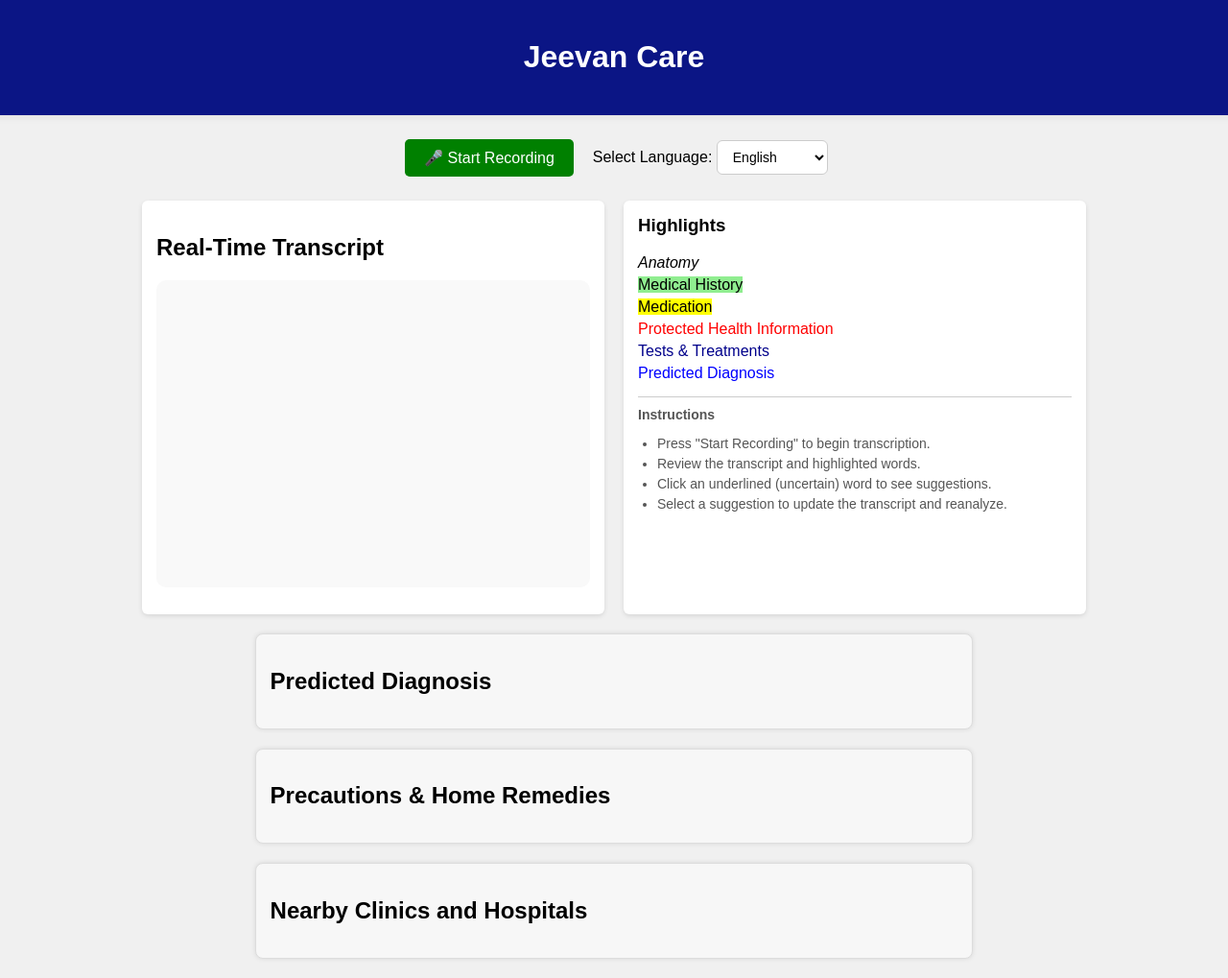
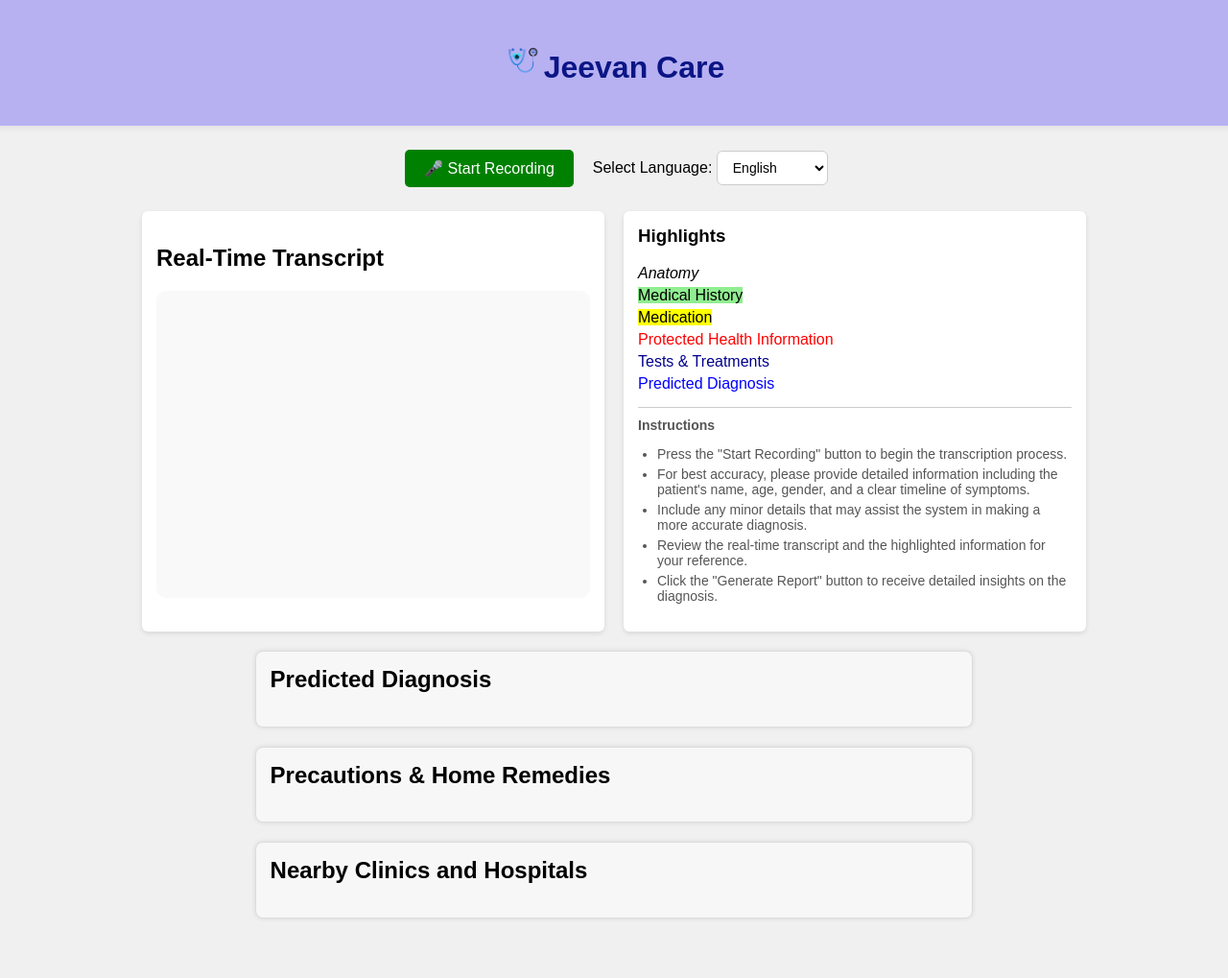
Before and after one commit to kunaltelangi/Techathon-2.0, a Flask app: page /trans.html in a window 1280 px wide. Shown: the whole page at 96% size. After the commit the page ends 957 px from the top, so only its background shows below. Run offline with Flask 3, Linux system fonts and the light colour scheme; some libraries are stand-ins or nearby versions.

Commit message:
Logo updated

```diff
--- a/templates/index.html
+++ b/templates/index.html
@@ -47,7 +47,7 @@
 <body>
     <header>
         <nav class="container">
-                <a href="#" class="logo">Jeevan Care</a>
+            <a href="#" class="logo"><img src="../static/logo main.png" />Jeevan Care</a>
             <ul class="nav-links">
                 <li><a href="#features">Features</a></li>
                 <li><a href="#pricing">Pricing</a></li>
@@ -135,11 +135,12 @@
         </div>
     </section>
 
+
     <footer>
         <div class="container">
             <div class="footer-grid">
                 <div class="footer-col">
-                        <h4>Jeevan Care</h4>
+                    <h4><img src="../static/logo main.png" style="height:40px; width:auto;"/>Jeevan Care</h4>
                     <p>Your trusted AI-powered health assistant, providing personalized insights for a healthier tomorrow.</p>
                 </div>
                 <div class="footer-col">
@@ -174,6 +175,7 @@
             <p class="copyright">© 2025 Jeevan Care. All rights reserved.</p>
         </div>
     </footer>
+
     <div class="popup" id="popup">
         <video id="demoVideo" controls>
             <source src="../static/demo.mp4" type="video/mp4">
--- a/templates/trans.html
+++ b/templates/trans.html
@@ -6,24 +6,76 @@
   <title>Jeevan Care</title>
   <link rel="stylesheet" href="{{ url_for('static', filename='styles.css') }}">
   <style>
-    .header { background-color: #0b1585; }
-    .transcript-container { display: flex; justify-content: space-between; margin: 20px; align-items: stretch; }
-    .transcript, .legend { width: 48%; background-color: white; padding: 15px; border-radius: 6px; box-shadow: 0 2px 5px rgba(0,0,0,0.1); }
-    .diagnosis-box, .precautions-box, .clinic-box { background-color: #f7f7f7; border: 1px solid #ddd; padding: 15px; margin: 20px auto; border-radius: 8px; width: 70%; box-shadow: 0 0 5px rgba(0,0,0,0.1); }
-    button { padding: 10px 15px; margin: 5px; }
-    #language-select { padding: 8px 12px; font-size: 14px; font-weight: 500; border-radius: 6px; border: 1px solid #ccc; background-color: #fff; cursor: pointer; transition: border 0.2s ease-in-out; outline: none; }
-    #language-select:hover, #language-select:focus { border-color: #2980b9; }
-    .instructions { margin-top: 15px; font-size: 14px; color: #555; border-top: 1px solid #ccc; padding-top: 10px; }
-    .instructions h4 { margin: 0 0 8px 0; }
-    .instructions ul { padding-left: 20px; }
-    .instructions li { margin-bottom: 5px; }
-    .uncertain { border-bottom: 1px dotted red; cursor: pointer; }
-    .suggestion-box { position: fixed; top: 20%; left: 50%; transform: translateX(-50%); background: #fff; border: 1px solid #ccc; padding: 10px; z-index: 1000; box-shadow: 0 2px 10px rgba(0,0,0,0.2); }
+    .header {
+      background-color: #B7B1F2;
+    }
+    /* Basic styling for the interface */
+    .transcript-container {
+      display: flex;
+      justify-content: space-between;
+      margin: 20px;
+      align-items: stretch; /* Ensure both children have equal height */
+    }
+    .transcript, .legend {
+      width: 48%;
+      background-color: white;
+      padding: 15px;
+      border-radius: 6px;
+      box-shadow: 0 2px 5px rgba(0, 0, 0, 0.1);
+    }
+    .diagnosis-box, .precautions-box, .clinic-box {
+      background-color: #f7f7f7;
+      border: 1px solid #ddd;
+      padding: 15px;
+      margin: 20px auto;
+      border-radius: 8px;
+      width: 70%;
+      box-shadow: 0 0 5px rgba(0,0,0,0.1);
+    }
+    .diagnosis-box h2, .precautions-box h2, .clinic-box h2 {
+      margin-top: 0;
+    }
+    button {
+      padding: 10px 15px;
+      margin: 5px;
+    }
+    #language-select {
+      padding: 8px 12px;
+      font-size: 14px;
+      font-weight: 500;
+      border-radius: 6px;
+      border: 1px solid #ccc;
+      background-color: #fff;
+      cursor: pointer;
+      transition: border 0.2s ease-in-out;
+      outline: none;
+    }
+    #language-select:hover,
+    #language-select:focus {
+      border-color: #2980b9;
+    }
+    /* Styling for the instructions inside the legend */
+    .instructions {
+      margin-top: 15px;
+      font-size: 14px;
+      color: #555;
+      border-top: 1px solid #ccc;
+      padding-top: 10px;
+    }
+    .instructions h4 {
+      margin: 0 0 8px 0;
+    }
+    .instructions ul {
+      padding-left: 20px;
+    }
+    .instructions li {
+      margin-bottom: 5px;
+    }
   </style>
 </head>
 <body>
   <div class="header">
-    <h1 style="color: white;">Jeevan Care</h1>
+    <h1 style="color: #0b1585"><img src="../static/logo main.png" style="height:40px; width:auto;"/>Jeevan Care</h1>
   </div>
   <div class="container">
     <div class="controls" style="display: flex; align-items: center; justify-content: center; gap: 15px;">
@@ -52,13 +104,16 @@
         <p><span class="phi">Protected Health Information</span></p>
         <p><span class="tests">Tests & Treatments</span></p>
         <p><span style="color: blue;">Predicted Diagnosis</span></p>
+
+        <!-- Instructions Container -->
         <div class="instructions">
           <h4>Instructions</h4>
           <ul>
-            <li>Press "Start Recording" to begin transcription.</li>
-            <li>Review the transcript and highlighted words.</li>
-            <li>Click an underlined (uncertain) word to see suggestions.</li>
-            <li>Select a suggestion to update the transcript and reanalyze.</li>
+            <li>Press the "Start Recording" button to begin the transcription process.</li>
+            <li>For best accuracy, please provide detailed information including the patient's name, age, gender, and a clear timeline of symptoms.</li>
+            <li>Include any minor details that may assist the system in making a more accurate diagnosis.</li>
+            <li>Review the real-time transcript and the highlighted information for your reference.</li>
+            <li>Click the "Generate Report" button to receive detailed insights on the diagnosis.</li>
           </ul>
         </div>
       </div>
@@ -77,7 +132,6 @@
       <div id="clinic-suggestions"></div>
     </div>
   </div>
-
   <script src="https://cdn.socket.io/4.0.1/socket.io.min.js"></script>
   <script>
     const socket = io();
@@ -91,22 +145,13 @@
     let isRecording = false;
     let analyzedText = '';
 
-    // Helper: Wrap known mis-transcriptions as uncertain.
-    function markUncertainWords(text) {
-      const uncertainWords = ["cuff", "feevr"];
-      uncertainWords.forEach(word => {
-        const regex = new RegExp(`\\b(${word})\\b(?!</span>)`, 'gi');
-        text = text.replace(regex, `<span class="uncertain">$1</span>`);
-      });
-      return text;
-    }
-
     toggleBtn.addEventListener('click', () => {
       isRecording = !isRecording;
       if (isRecording) {
         toggleBtn.textContent = "🛑 Stop Recording";
         toggleBtn.classList.remove('mic-off');
         toggleBtn.classList.add('mic-on');
+        // Get user location using the browser's geolocation API
         if (navigator.geolocation) {
           navigator.geolocation.getCurrentPosition((position) => {
             let location = {
@@ -130,65 +175,32 @@
     });
 
     socket.on('partial_transcript', data => {
-      let updatedText = analyzedText + data.text;
-      updatedText = markUncertainWords(updatedText);
-      transcriptText.innerHTML = updatedText;
+      transcriptText.innerHTML = analyzedText + data.text;
     });
 
     socket.on('formatted_transcript', data => {
-      analyzedText = data.text + "<br>";
-      let updatedText = markUncertainWords(analyzedText);
-      transcriptText.innerHTML = updatedText;
+      analyzedText += data.text + "<br>";
+      transcriptText.innerHTML = analyzedText;
       const diagnosisRegex = /<span\s+style="color:\s*blue;">(.*?)<\/span>/i;
       const match = diagnosisRegex.exec(data.text);
       if(match) {
-        diagnosisBox.innerHTML = match[1] + "<br>";
+        diagnosisBox.innerHTML += match[1] + "<br>";
       }
       reportBtn.style.display = 'inline-block';
     });
 
-    socket.on('precautions', data => { precautionsBox.innerHTML = data.text; });
-    socket.on('clinic_suggestions', data => { clinicBox.innerHTML = data.text; });
-    reportBtn.addEventListener('click', () => { window.location.href = '/report'; });
-
-    // When an uncertain word is clicked, request correction suggestions.
-    document.addEventListener('click', function(e) {
-      if (e.target && e.target.classList.contains('uncertain')) {
-        const unclearWord = e.target.textContent;
-        const context = transcriptText.textContent;
-        socket.emit('suggest_correction', { word: unclearWord, context: context });
-        e.target.style.borderBottom = '2px dashed blue';
-      }
+    socket.on('precautions', data => {
+      precautionsBox.innerHTML = data.text;
     });
 
-    // When suggestions are received, show a suggestion box.
-    socket.on('correction_suggestions', data => {
-      const { word, suggestions } = data;
-      const suggestionBox = document.createElement('div');
-      suggestionBox.className = 'suggestion-box';
-      suggestionBox.innerHTML = `<p>Did you mean:</p>`;
+    socket.on('clinic_suggestions', data => {
+      clinicBox.innerHTML = data.text;
+    });
 
-      suggestions.forEach(suggestion => {
-        const btn = document.createElement('button');
-        btn.textContent = suggestion;
-        btn.style.margin = '5px';
-        btn.onclick = function() {
-          // Use DOM methods to replace all uncertain elements matching the word.
-          const uncertainElements = transcriptText.querySelectorAll('.uncertain');
-          uncertainElements.forEach(elem => {
-            if (elem.textContent.trim().toLowerCase() === word.toLowerCase()) {
-              elem.outerHTML = suggestion;
-            }
-          });
-          suggestionBox.remove();
-          // Extract plain text (without HTML) for re-analysis.
-          const plainText = transcriptText.textContent;
-          socket.emit('re_analyze_transcript', { updated_transcript: plainText });
-        };
-        suggestionBox.appendChild(btn);
-      });
-      document.body.appendChild(suggestionBox);
+    reportBtn.addEventListener('click', () => {
+      window.location.href = '/report';
     });
+
   </script>
 </body>
 </html>
```
Also changed, not shown: static/main.css (+7 -0 lines). Lines whose indentation alone changed are shown as unchanged.
